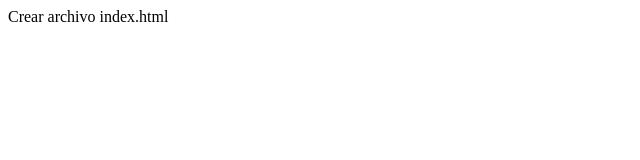
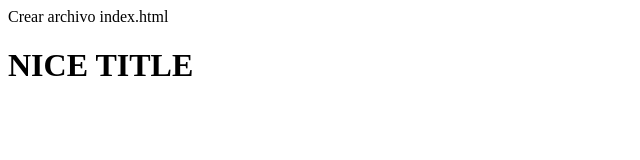
Before and after one commit to JGM-1987/CursoGit, a plain HTML site: page index.html in a window 1280 px wide. Shown: the whole page, without its empty margins (0-640 px from the left). Drawn offline with Linux system fonts and the light colour scheme.

Commit message:
Se agregó <h1> en index.html

```diff
--- a/index.html
+++ b/index.html
@@ -1 +1,2 @@
 Crear archivo index.html
+<h1>NICE TITLE<h1>
```
